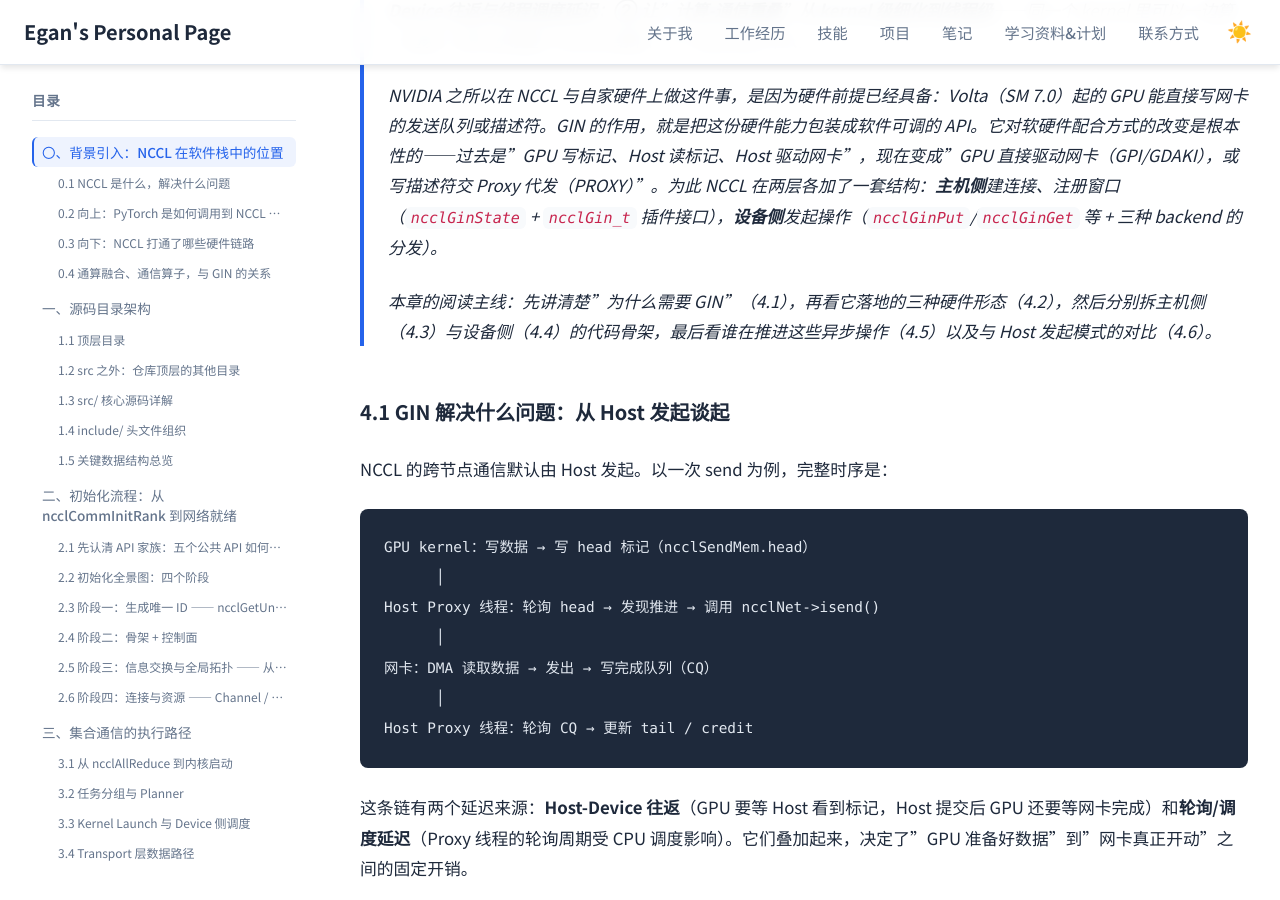
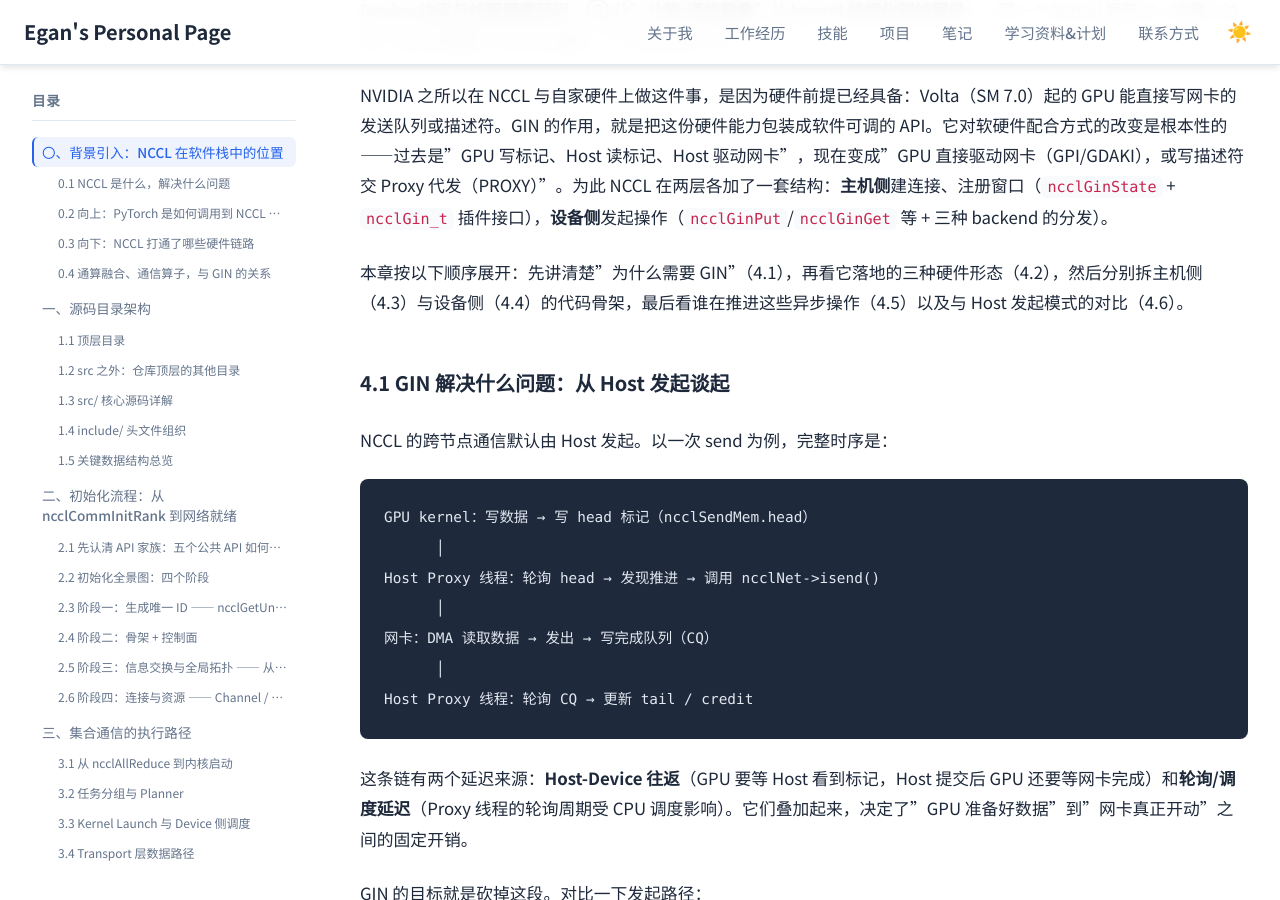
Before and after one commit to Lejun-Hu/Lejun-Hu.github.io, a Jekyll site: the page built from _notes/2026-8-24-nccl-source-study.md, in a window 1280 px wide and 900 px high, scrolled down 81484 px. Built offline with Jekyll 4.4.1, drawn with Linux system fonts in a browser that asks for light colours; nearby versions of some CDN libraries.

Commit message:
note: convert chapter 4 intro from blockquote to regular prose

```diff
--- a/_notes/2026-8-24-nccl-source-study.md
+++ b/_notes/2026-8-24-nccl-source-study.md
@@ -2092,15 +2092,15 @@ while (ncclShmem.aborted == 0) {
 
 ## 四、GIN 详解
 
-> **GIN = GPU Initiated Network，即"由 GPU 发起的网络通信"。** 它回答一个具体问题：跨节点的数据搬运，能不能不经过 Host CPU、而是由 GPU kernel 里的线程直接发起？
->
-> 回顾第三章的 NET 路径：GPU 内核算完 → 更新 `head`/`tail` 进度标记 → Host 侧的 Proxy 线程轮询到这个标记 → 调用 `ncclNet->isend()/irecv()` 提交 RDMA → 网卡才真正开始搬数据。这条链里，**通信的"发起权"在 Host**：GPU 只能把数据准备好、把标记写好，然后等 Host 来"接棒"。每次从"GPU 算完"到"网卡开动"，中间隔着 Host 的轮询周期和线程调度，这对 MoE、KV cache 这类延迟敏感场景已经不够。
->
-> GIN 把发起权下放给 GPU：kernel 内的线程直接调用设备端 API 提交 Put/Get/信号量。收益有两点：**① 消除 Host-Device 往返与线程调度延迟**；**② 让"计算-通信重叠"从 kernel 级细化到线程级**——同一个 kernel 里可以一边算一边发，而不必等整个 kernel 结束、下一轮 proxy 介入。
->
-> NVIDIA 之所以在 NCCL 与自家硬件上做这件事，是因为硬件前提已经具备：Volta（SM 7.0）起的 GPU 能直接写网卡的发送队列或描述符。GIN 的作用，就是把这份硬件能力包装成软件可调的 API。它对软硬件配合方式的改变是根本性的——过去是"GPU 写标记、Host 读标记、Host 驱动网卡"，现在变成"GPU 直接驱动网卡（GPI/GDAKI），或写描述符交 Proxy 代发（PROXY）"。为此 NCCL 在两层各加了一套结构：**主机侧**建连接、注册窗口（`ncclGinState` + `ncclGin_t` 插件接口），**设备侧**发起操作（`ncclGinPut`/`ncclGinGet` 等 + 三种 backend 的分发）。
->
-> 本章的阅读主线：先讲清楚"为什么需要 GIN"（4.1），再看它落地的三种硬件形态（4.2），然后分别拆主机侧（4.3）与设备侧（4.4）的代码骨架，最后看谁在推进这些异步操作（4.5）以及与 Host 发起模式的对比（4.6）。
+**GIN = GPU Initiated Network，即"由 GPU 发起的网络通信"。** 它回答一个具体问题：跨节点的数据搬运，能不能不经过 Host CPU、而是由 GPU kernel 里的线程直接发起？
+
+回顾第三章的 NET 路径：GPU 内核算完 → 更新 `head`/`tail` 进度标记 → Host 侧的 Proxy 线程轮询到这个标记 → 调用 `ncclNet->isend()/irecv()` 提交 RDMA → 网卡才真正开始搬数据。这条链里，**通信的"发起权"在 Host**：GPU 只能把数据准备好、把标记写好，然后等 Host 来"接棒"。每次从"GPU 算完"到"网卡开动"，中间隔着 Host 的轮询周期和线程调度，这对 MoE、KV cache 这类延迟敏感场景已经不够。
+
+GIN 把发起权下放给 GPU：kernel 内的线程直接调用设备端 API 提交 Put/Get/信号量。收益有两点：**① 消除 Host-Device 往返与线程调度延迟**；**② 让"计算-通信重叠"从 kernel 级细化到线程级**——同一个 kernel 里可以一边算一边发，而不必等整个 kernel 结束、下一轮 proxy 介入。
+
+NVIDIA 之所以在 NCCL 与自家硬件上做这件事，是因为硬件前提已经具备：Volta（SM 7.0）起的 GPU 能直接写网卡的发送队列或描述符。GIN 的作用，就是把这份硬件能力包装成软件可调的 API。它对软硬件配合方式的改变是根本性的——过去是"GPU 写标记、Host 读标记、Host 驱动网卡"，现在变成"GPU 直接驱动网卡（GPI/GDAKI），或写描述符交 Proxy 代发（PROXY）"。为此 NCCL 在两层各加了一套结构：**主机侧**建连接、注册窗口（`ncclGinState` + `ncclGin_t` 插件接口），**设备侧**发起操作（`ncclGinPut`/`ncclGinGet` 等 + 三种 backend 的分发）。
+
+本章按以下顺序展开：先讲清楚"为什么需要 GIN"（4.1），再看它落地的三种硬件形态（4.2），然后分别拆主机侧（4.3）与设备侧（4.4）的代码骨架，最后看谁在推进这些异步操作（4.5）以及与 Host 发起模式的对比（4.6）。
 
 ### 4.1 GIN 解决什么问题：从 Host 发起谈起
 
```
